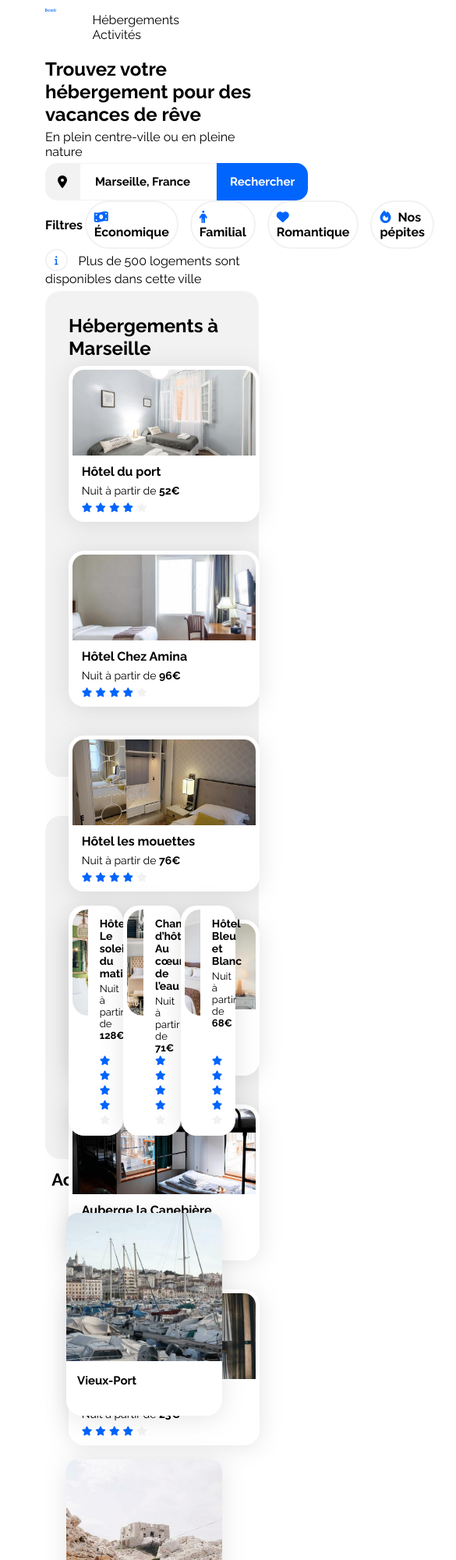
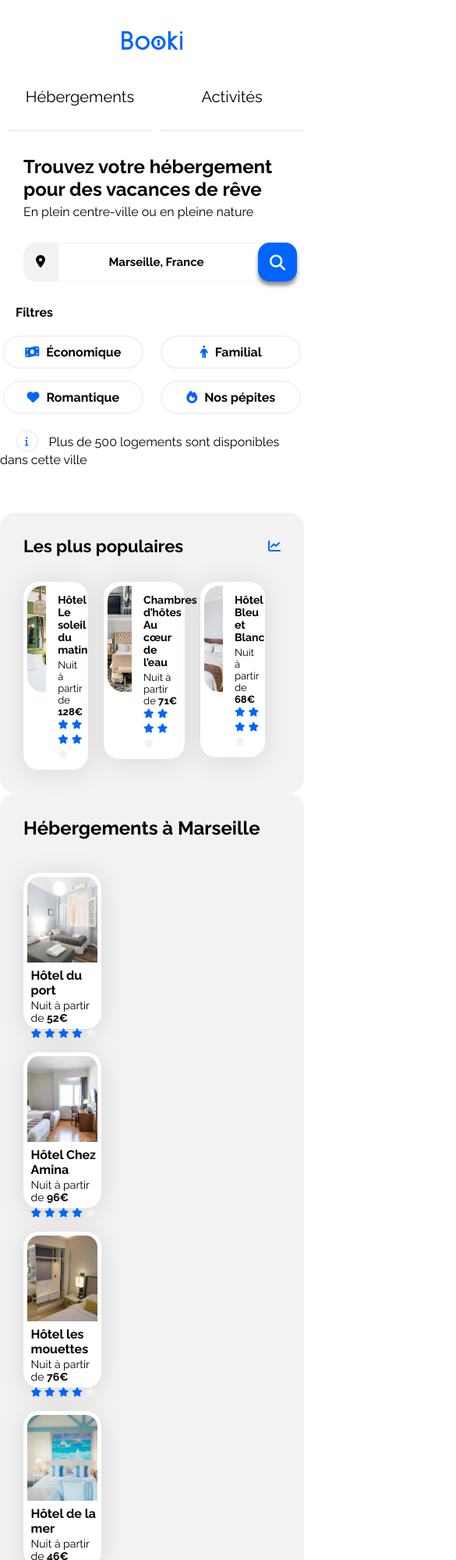
Before and after one commit to LoicTallec/Booki, a plain HTML site: page index.html in a window 390 px wide. Shown: the top 2000 px of the page at 78% size, 585 px wide, since content can reach past the window. Drawn offline with Linux system fonts and the light colour scheme.

Commit message:
Pending changes exported from your codespace

```diff
--- a/css/style.css
+++ b/css/style.css
@@ -16,6 +16,7 @@
 body {
     display: flex;
     justify-content: center;
+    margin-bottom: 0;
 }
 
 ul {
@@ -94,7 +95,7 @@ a {
 /****** Hebergements ***********/
 .hebergements {
     width: 65%;
-    height: 623px;
+    height:50%;
 }
 
 /******************* ADD NAV **********************************/
@@ -143,7 +144,6 @@ a {
 /************************** add header ************************/
 
 .filters ul {
-    list-style: none;
     display: flex;
     flex-direction: row;
     padding-left: 0;
@@ -163,8 +163,9 @@ a {
 .filters {
     display: flex;
     align-items: center;
+}
 
-}
+
 
 .filters i {
     margin-right:5px;
@@ -230,20 +231,22 @@ input {
 /******************** add hebergements ******************/
 
 .hebergements figure {
-    width: 235px;
+    width: 100%;
     height: 190px;
-    margin-bottom: 15%;
+
 }
 
 .hebergements {
     display: flex;
     flex-wrap: wrap;
     flex-direction: row;
-    justify-content: space-between;
+    gap: 30px;
 }
-
+.hebergements a {
+   width:  calc((100% - 60px) / 3);
+}
 figure img {
-    width: 235px;
+    width: 100%;
     height: 110px;
     border-radius: 15px 15px 0 0;
     margin-bottom: 0;
@@ -269,7 +272,7 @@ figure img {
     margin: 2% 0 0 5%;
 }
 
-.hebergements p {
+.hebergements > p {
     font-weight: bold;
     margin-top: 0;
     font-size: 18px;
@@ -280,23 +283,29 @@ figure img {
 .activites {
     display: flex;
     flex-wrap: wrap;
+    gap: 30px;
+    padding: 30px;
+    padding-bottom: 50px;
+}
+
+.activites a {
+    width:  calc((100% - 90px) / 4);
 }
 
 .activites h2 {
     width: 100%;
-    padding-left: 3%;
     font-size: 22px;
-    margin-top: 5%;
+    margin-top: 30px;
 }
 
 .activites figure {
-    width: 290px;
-    height: 430px;
-    margin: 5% 25px 20% 12%
+    width: 100%;
+    height: 100%;
+
 }
 
 .activites figure img {
-    width: 290px;
+    width: 100%;
     height: 370px;
 }
 
@@ -308,9 +317,9 @@ figure img {
     display: flex;
     font-size: 15px;
     font-weight: bold;
-    margin-left: 7%;
-    margin-top: 6%;
+    padding: 15px;
 }
+
 /******************** add footer******************/
 
 footer {
@@ -420,11 +429,6 @@ footer li {
         font-size: 13px;
     }
 
-    .activites figure {
-        width: 200px;
-        height: 260px;
-        margin: 5% 25px 20% 12%
-    }
 
     .activites figure img {
         width: 50%px;
@@ -435,16 +439,161 @@ footer li {
         padding: 0;
     }
 
-    .activites figcaption {
-        display: flex;
-        font-size: 15px;
-        font-weight: bold;
-        margin-left: 7%;
-        margin-top: 6%;
+    .filters ul {
+        flex-wrap: wrap;
+        flex-direction: row;
+        justify-content: space-around;
+        }
+
+
+    .populaires-cards a {
+       width: calc((100% - 20px) / 3);
+       padding-right: 30px;
     }
+
+    .populaires-cards .card {
+        width: 100%;
+    }
+
+
 }
 
 /* Small devices (phones, less than 768px) */
 @media (max-width: 767.98px) {
-    /* ... */
+
+    body {
+        margin: 0;
+    }
+
+
+    .sous-logo {
+        margin: 30px;
+    }
+
+    .navigation {
+        flex-direction: column;
+        align-items: center;
+        width: 100%;
+    }
+
+    .navigation ul {
+        display: flex;
+        justify-content: space-around;
+        width: 100%;
+    }
+
+    .navigation img{
+        width: 20%;
+        margin-top: 40px;
+        margin-bottom: 40px;
+        align-items: center;
+    }
+
+    .navigation a {
+        display: block;
+        font-size: 20px;
+        border-bottom: #F2F2F2 solid;
+        border-bottom-width: 3px;
+        margin: 0;
+        padding-bottom: 30px;
+        text-align: center;
+    }
+
+    .navigation li {
+        width: 100%;
+        align-items: center;
+        margin-left: 10px;
+    }
+
+    .navigation a:hover {
+        border-top: none;
+        border-bottom: #0065FC solid;
+        border-bottom-width: 3px;
+        padding: 0;
+        padding-bottom: 30px;
+        color: #0065FC;
+    }
+
+    .main-container {
+        padding: 0;
+    }
+
+    .activites {
+        width: 100%;
+        flex-direction: column;
+        justify-content: center;
+    }
+
+    .btn-desktop {
+        display: none;
+    }
+
+    .btn-mobile {
+        display: block;
+        background-color: #0065FC;
+        padding-right: 10px;
+        padding-left: 10px;
+        border: 5px solid #0065FC;
+        border-radius: 15px;
+        box-shadow: #8f8f8f 0px 5px 5px;
+    }
+
+    form {
+        width: 90%;
+        margin-left: 30px;
+    }
+
+    input {
+        width: 100%;
+        margin-right: -10px;
+        height: 50px;
+    }
+
+    form .fa-search {
+        border: none;
+        color: white;
+        padding: 0;
+        background-color: #0065FC;
+    }
+
+    .filters li {
+        width: 40%;
+        min-width: 125px;
+        margin: 0;
+        text-align: center;
+    }
+
+    .filters h2 {
+        width: 100%;
+        margin-top: 30px;
+        margin-bottom: 20px;
+        padding-left: 20px;
+    }
+
+    .filters ul {
+        display: flex;
+        flex-direction: row;
+        justify-content: space-around;
+        width: 100%;
+        gap: 15px;
+        margin: 10px 20px 20px 0px
+    }
+    .filters {
+        display: inline;
+        margin-bottom: 30px;
+    }
+
+    header > p i {
+        margin-left: 20px;
+    }
+
+    .populaires{
+        display: flex;
+        flex-direction: column;
+        order: -1;
+    }
+
+    .hebergements {
+        flex-direction: column;
+    }
 }
--- a/index.html
+++ b/index.html
@@ -10,7 +10,7 @@
     <link href="https://fonts.googleapis.com/css2?family=Raleway:wght@400;500;700&display=swap" rel="stylesheet">
     <link rel="stylesheet" href="https://cdnjs.cloudflare.com/ajax/libs/font-awesome/6.2.1/css/all.min.css"
         integrity="sha512-MV7K8+y+gLIBoVD59lQIYicR65iaqukzvf/nwasF0nqhPay5w/9lJmVM2hMDcnK1OnMGCdVK+iQrJ7lzPJQd1w=="
-        crossorigin="anonymous" referrerpolicy="no-referrer" />
+        crossorigin="anonymous" referrerpolicy="no-referrer">
     <link rel="stylesheet" href="./css/style.css">
 </head>
 
@@ -39,7 +39,7 @@
                 <input type="search" value="Marseille, France">
                 <button class="btn-desktop">Rechercher</button>
                 <button class="btn-mobile">
-                    <i class="fa-solid fa-search"></i>
+                    <i class="fa-solid fa-search fa-xl"></i>
                 </button>
             </form>
 
@@ -76,7 +76,7 @@
                 <section class="hebergements" id="hebergements">
                     <h2>Hébergements à Marseille</h2>
 
-                    <a href="">
+                    <a href="#">
                         <figure class="card">
                             <img src="images/hebergements/fred-kleber.jpg" alt="Chambre avec 2 lit simple">
 
@@ -96,7 +96,7 @@
                         </figure>
                     </a>
 
-                    <a href="">
+                    <a href="#">
                         <figure class="card">
                             <img src="images/hebergements/febrian-zakaria.jpg" alt="Chambre avec 2 lit simple">
 
@@ -116,7 +116,7 @@
                         </figure>
                     </a>
 
-                    <a href="">
+                    <a href="#">
                         <figure class="card">
                             <img src="images/hebergements/reisetopia.jpg" alt="Chambre avec 2 lit simple">
 
@@ -136,7 +136,7 @@
                         </figure>
                     </a>
 
-                    <a href="">
+                    <a href="#">
                         <figure class="card">
                             <img src="images/hebergements/annie-spratt.jpg" alt="Chambre avec 2 lit simple">
                             <figcaption>
@@ -156,7 +156,7 @@
                         </figure>
                     </a>
 
-                    <a href="">
+                    <a href="#">
                         <figure class="card">
                             <img src="images/hebergements/marcus-loke.jpg" alt="Chambre avec 2 lit simple">
                             <figcaption>
@@ -176,7 +176,7 @@
                         </figure>
                     </a>
 
-                    <a href="">
+                    <a href="#">
                         <figure class="card">
                             <img src="images/hebergements/nicate-lee.jpg" alt="Chambre avec 2 lit simple">
                             <figcaption>
@@ -206,6 +206,7 @@
                     </div>
 
                     <div class="populaires-cards">
+                        <a href="#">
                         <article class="card">
                             <img src="./images/hebergements/emile-guillemot.jpg" alt="Image de la chambre d'hôtel montrant un lit">
                             <div class="card-content">
@@ -223,7 +224,8 @@
                                 </div>
                             </div>
                         </article>
-
+                    </a>
+                    <a href="#">
                         <article class="card">
                             <img src="./images/hebergements/aw-creative.jpg" alt="Image de la chambre d'hôtel montrant un lit">
                             <div class="card-content">
@@ -241,7 +243,8 @@
                                 </div>
                             </div>
                         </article>
-
+                    </a>
+                    <a href="#">
                         <article class="card">
                             <img src="./images/hebergements/febrian-zakaria2.jpg" alt="Image de la chambre d'hôtel montrant un lit">
                             <div class="card-content">
@@ -259,6 +262,7 @@
                                 </div>
                             </div>
                         </article>
+                    </a>
                     </div>
                 </section>
             </div>
```
